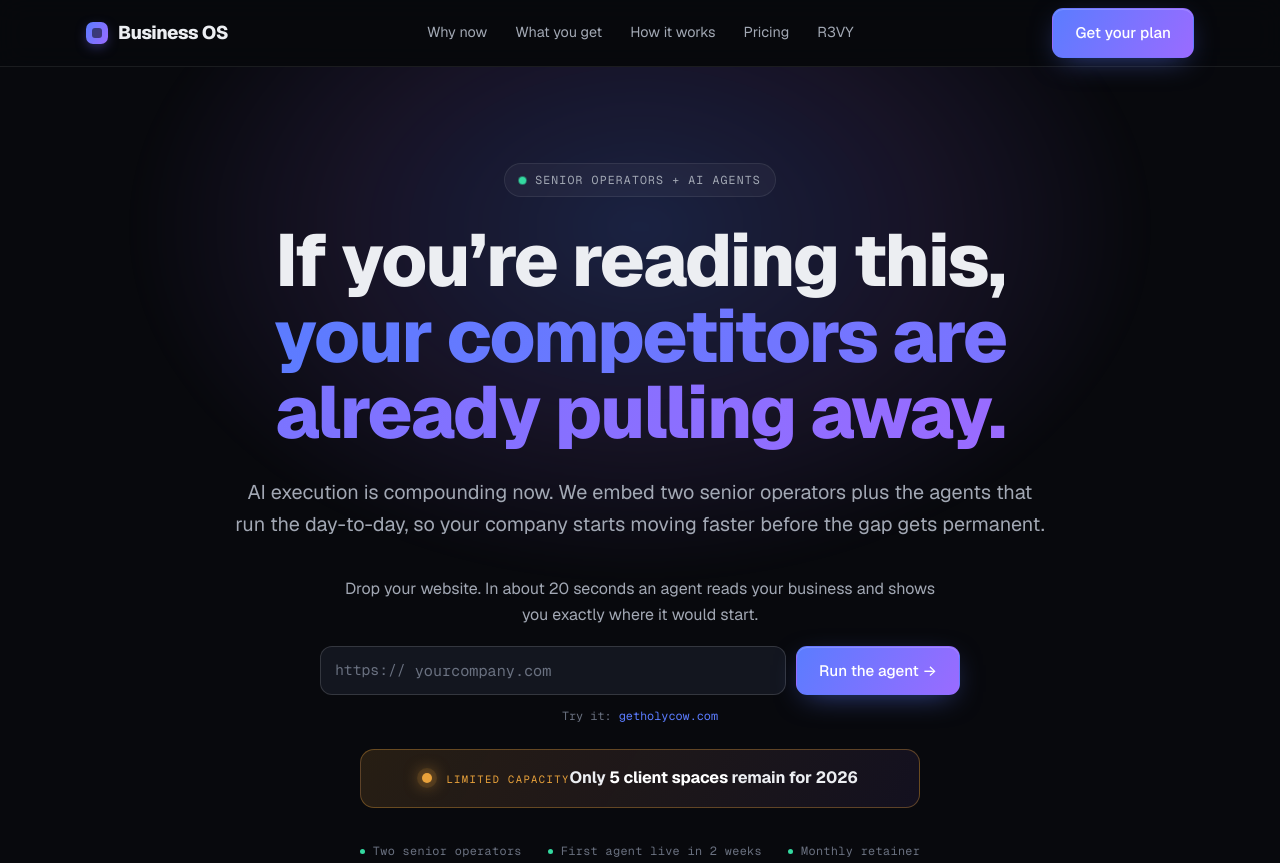
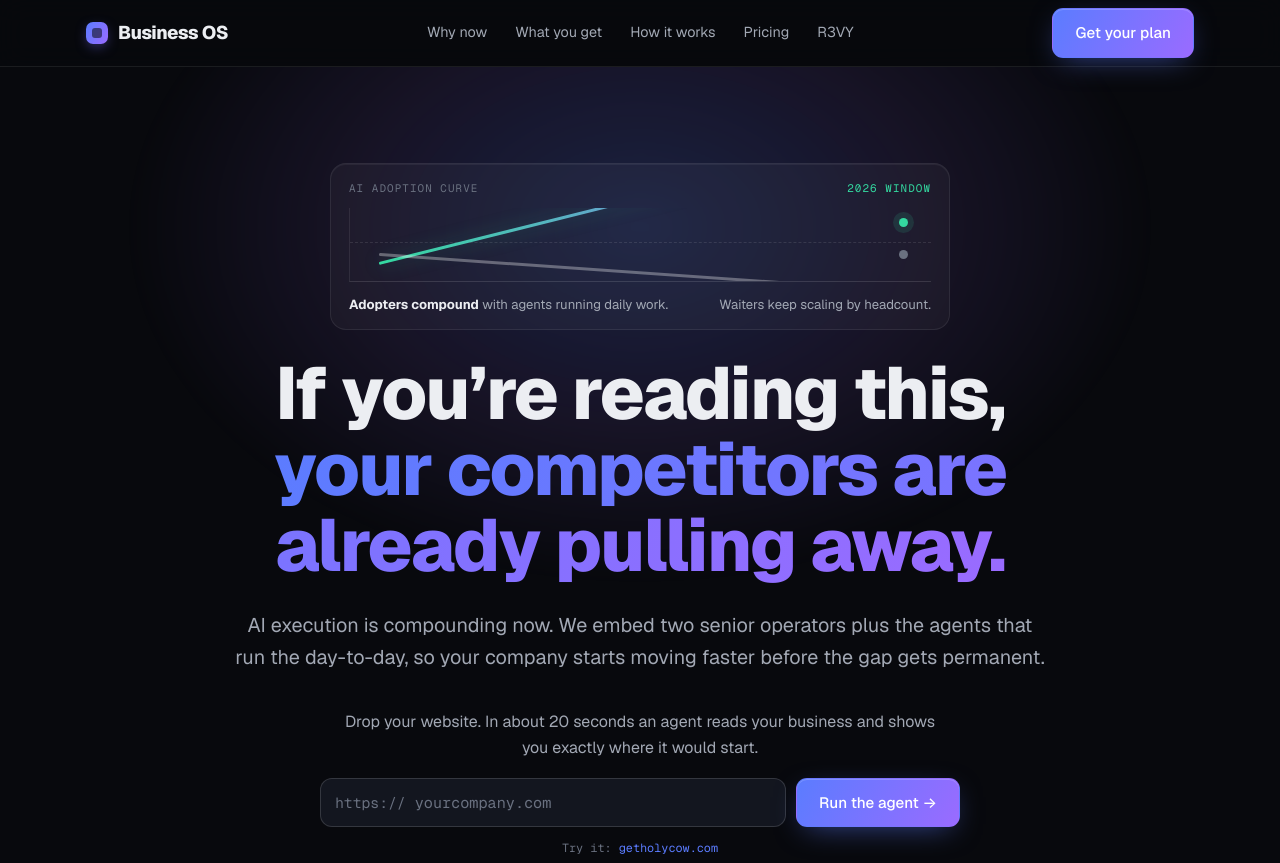
Before and after one commit to nipez/business-os-glimpse, a website: page public/index.html in a window 1280 px wide. Shown: the top 863 px of the page. Drawn offline with nearby package versions, Linux system fonts and the light colour scheme.

Commit message:
Add AI adoption gap hero visual

```diff
--- a/public/index.html
+++ b/public/index.html
@@ -75,6 +75,19 @@
   .badge{display:inline-flex;align-items:center;gap:9px;font-family:var(--font-mono);font-size:.72rem;letter-spacing:.1em;text-transform:uppercase;color:var(--dim);background:rgba(255,255,255,.04);border:1px solid var(--border);padding:7px 14px;border-radius:999px}
   .badge .live{width:7px;height:7px;border-radius:50%;background:var(--signal);box-shadow:0 0 0 0 rgba(52,217,160,.55);animation:beat 2.4s infinite}
   @keyframes beat{0%{box-shadow:0 0 0 0 rgba(52,217,160,.5)}70%{box-shadow:0 0 0 8px rgba(52,217,160,0)}100%{box-shadow:0 0 0 0 rgba(52,217,160,0)}}
+  .adoption-gap{width:min(620px,100%);margin:0 auto 24px;padding:16px 18px 14px;background:rgba(255,255,255,.035);border:1px solid var(--border);border-radius:16px;box-shadow:inset 0 1px 0 rgba(255,255,255,.05)}
+  .gap-label{display:flex;align-items:center;justify-content:space-between;gap:14px;font-family:var(--font-mono);font-size:.68rem;letter-spacing:.1em;text-transform:uppercase;color:var(--faint);margin-bottom:11px}
+  .gap-label .now{color:var(--signal)}
+  .gap-chart{position:relative;height:74px;border-bottom:1px solid rgba(255,255,255,.12);border-left:1px solid rgba(255,255,255,.08);overflow:hidden}
+  .gap-chart::before{content:"";position:absolute;left:0;right:0;top:34px;border-top:1px dashed rgba(255,255,255,.1)}
+  .gap-line{position:absolute;left:5%;right:5%;height:3px;border-radius:999px;transform-origin:left center}
+  .gap-line.adopt{bottom:16px;background:linear-gradient(90deg,#34D9A0,#9A6BFF);transform:rotate(-14deg);box-shadow:0 0 18px rgba(52,217,160,.35)}
+  .gap-line.wait{bottom:25px;background:rgba(255,255,255,.32);transform:rotate(4deg)}
+  .gap-dot{position:absolute;right:4%;width:9px;height:9px;border-radius:50%}
+  .gap-dot.adopt{top:10px;background:var(--signal);box-shadow:0 0 0 6px rgba(52,217,160,.12)}
+  .gap-dot.wait{bottom:22px;background:var(--faint)}
+  .gap-caption{display:flex;justify-content:space-between;gap:14px;margin-top:12px;font-size:.82rem;color:var(--dim)}
+  .gap-caption b{color:var(--text)}
   .hero h1{font-size:clamp(2.6rem,6.4vw,4.6rem);font-weight:800;max-width:16ch;margin:26px auto 0}
   .hero .lede{font-size:clamp(1.05rem,1.7vw,1.24rem);color:var(--dim);max-width:62ch;margin:26px auto 0}
   .hero .lede b{color:var(--text);font-weight:600}
@@ -319,6 +332,7 @@
     .glimpse-form .btn{width:100%}
     .capacity-hero{align-items:flex-start;text-align:left}
     .capacity-hero .main{display:block}
+    .gap-caption{flex-direction:column;text-align:left}
   }
   @media (prefers-reduced-motion:reduce){
     *{animation:none!important}
@@ -353,7 +367,16 @@
   <!-- HERO -->
   <section class="hero">
     <div class="wrap">
-      <span class="badge"><span class="live"></span>Senior operators + AI agents</span>
+      <div class="adoption-gap" aria-label="AI adoption gap">
+        <div class="gap-label"><span>AI adoption curve</span><span class="now">2026 window</span></div>
+        <div class="gap-chart">
+          <span class="gap-line adopt"></span>
+          <span class="gap-line wait"></span>
+          <span class="gap-dot adopt"></span>
+          <span class="gap-dot wait"></span>
+        </div>
+        <div class="gap-caption"><span><b>Adopters compound</b> with agents running daily work.</span><span>Waiters keep scaling by headcount.</span></div>
+      </div>
       <h1>If you’re reading this, <span class="grad-text">your competitors are already pulling away.</span></h1>
       <p class="lede">AI execution is compounding now. We embed two senior operators plus the agents that run the day-to-day, so your company starts moving faster before the gap gets permanent.</p>
       <div class="glimpse-lab" id="glimpse-lab">
```
